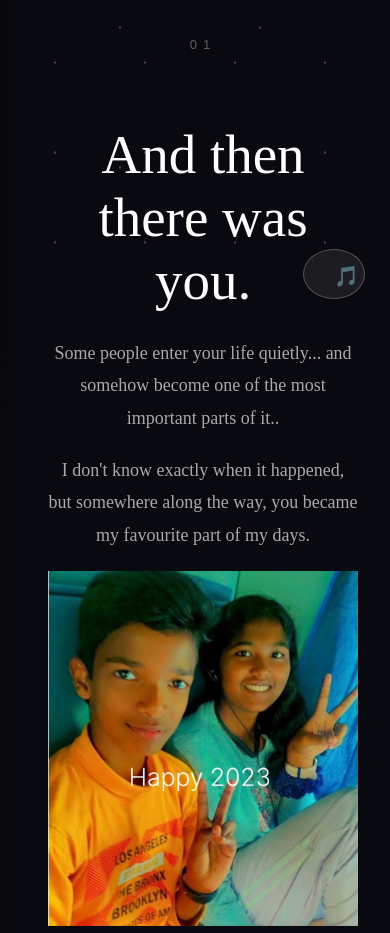
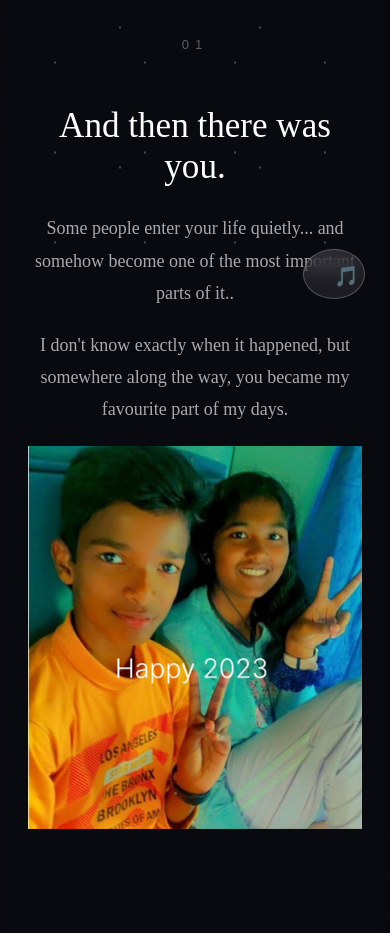
Before and after one commit to Shrish-4an/Chapter-18, a plain HTML site: page index.html in a window 390 px wide. Shown: the part 520-1453 px from the top of the page. Drawn offline with Linux system fonts and the light colour scheme.

Commit message:
Add files via upload

```diff
--- a/style.css
+++ b/style.css
@@ -1390,34 +1390,63 @@ button {
 
 }
 
-/* MOBILE WIDTH FIX */
+/* MOBILE CHAPTER FIX */
 
-html,
-body {
+@media (max-width: 650px) {
+
+    .chapter {
         width: 100%;
         max-width: 100%;
-    overflow-x: hidden;
-}
+        min-width: 0;
 
-* {
+        padding-left: 20px;
+        padding-right: 20px;
+
         box-sizing: border-box;
     }
 
-img {
+    .chapter h2 {
+        width: 100%;
         max-width: 100%;
-    height: auto;
+
+        font-size: clamp(32px, 9vw, 48px);
+
+        line-height: 1.15;
+
+        text-align: center;
+
+        overflow-wrap: break-word;
     }
 
-@media (max-width: 650px) {
+    .chapter-text {
+        width: 100%;
+        max-width: 100%;
 
-    body {
-        width: 100%;
-        overflow-x: hidden;
+        font-size: 16px;
+
+        line-height: 1.8;
+
+        text-align: center;
+
+        box-sizing: border-box;
     }
 
-    section {
+    .memory {
+        width: 100%;
         max-width: 100%;
-        overflow-x: hidden;
+
+        box-sizing: border-box;
+    }
+
+    .memory img {
+        display: block;
+
+        width: 100%;
+        max-width: 100%;
+
+        height: auto;
+
+        box-sizing: border-box;
     }
 
 }
```
Lines whose indentation alone changed are shown as unchanged.
